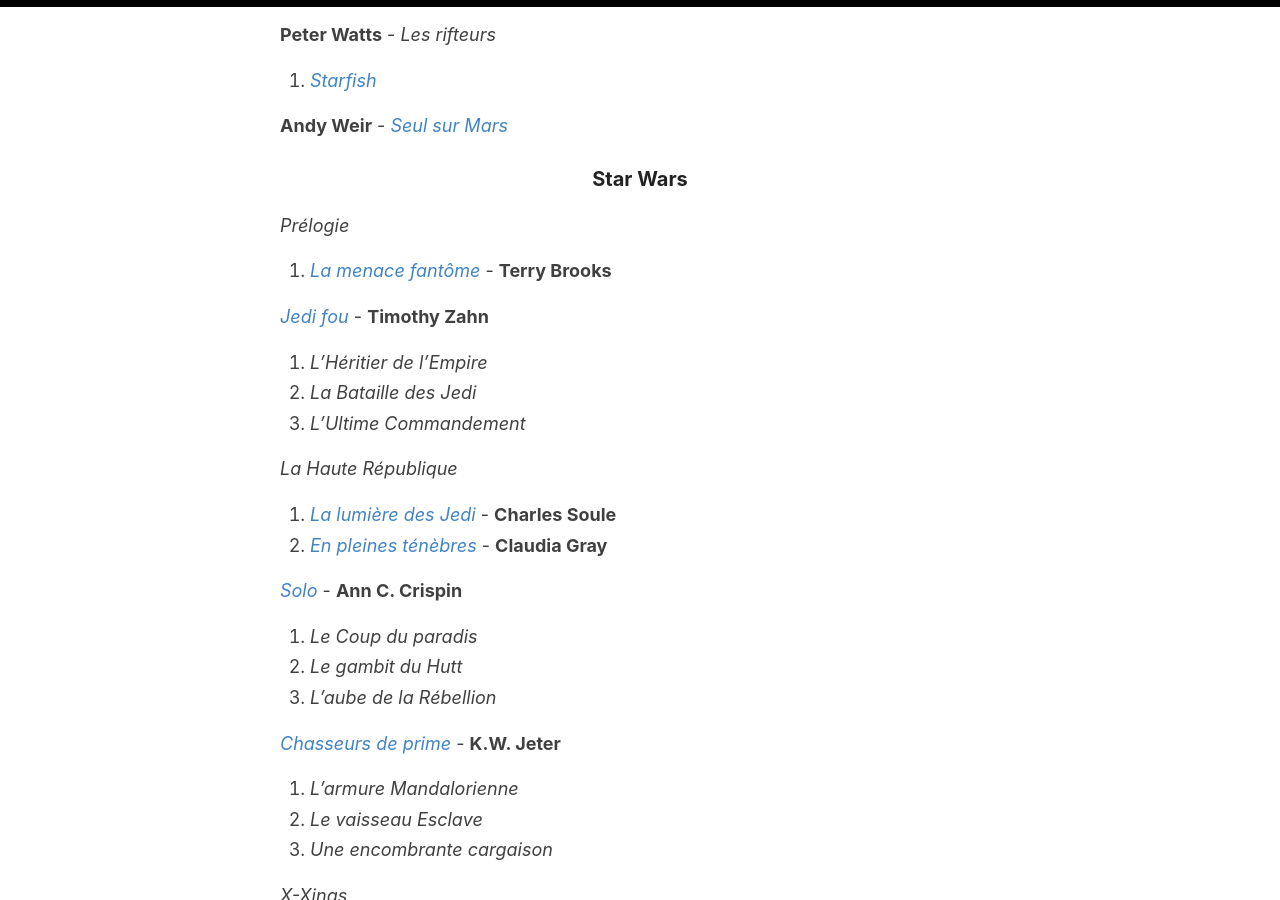
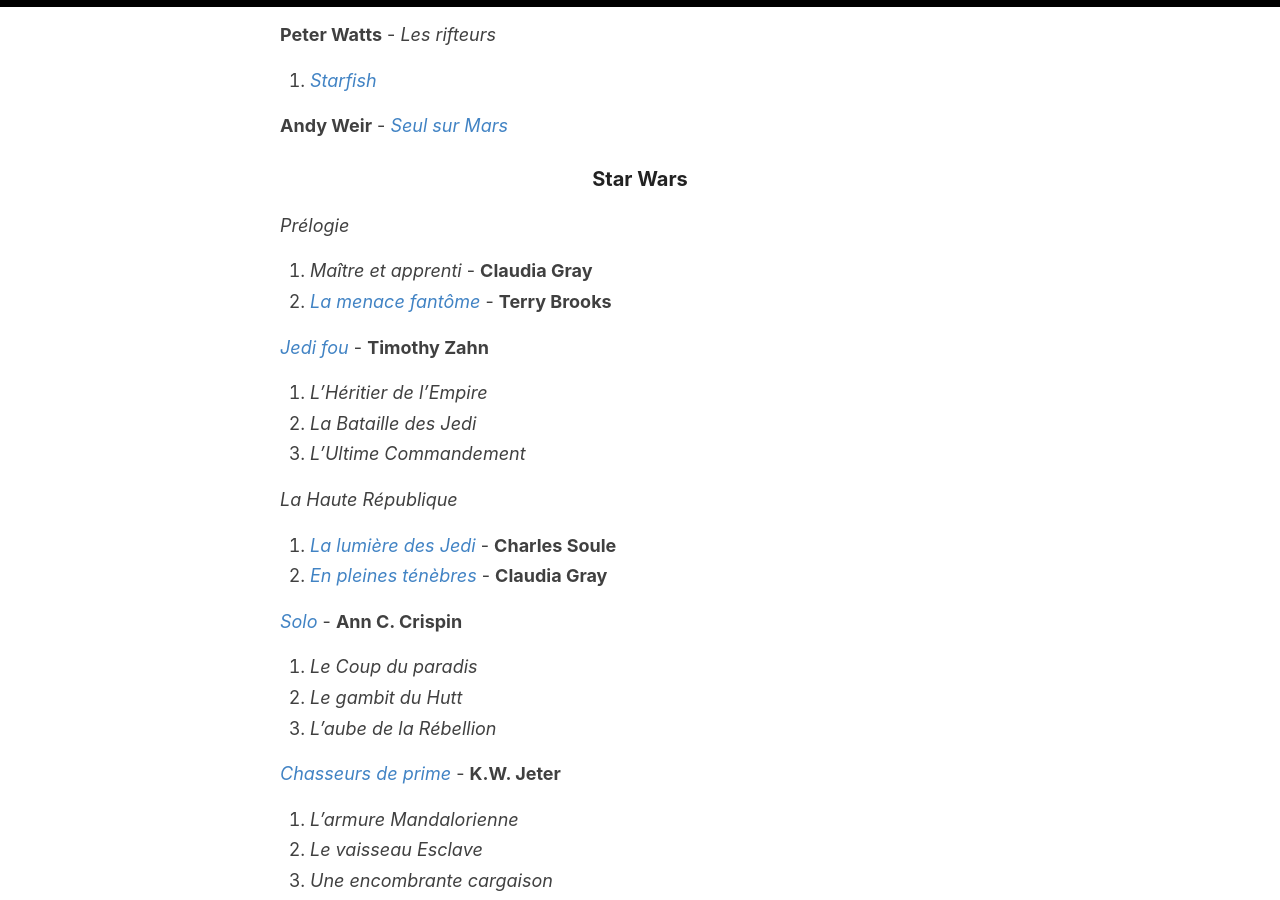
Before and after one commit to homeostasie/bouquins, a Jekyll site: the page built from _pages/lectures.md, in a window 1280 px wide and 900 px high, scrolled down 5657 px. Built offline with Jekyll 4.4.1, drawn with Linux system fonts in a browser that asks for light colours.

Commit message:
maj lectures et pal

```diff
--- a/_pages/lectures.md
+++ b/_pages/lectures.md
@@ -222,6 +222,7 @@
 ### Star Wars
 
 *Prélogie*
+0. *Maître et apprenti* - **Claudia Gray**
 1. [*La menace fantôme*](https://homeostasie.github.io/bouquins/SW_La-menace-fantome) - **Terry Brooks**
 
 [*Jedi fou*](https://homeostasie.github.io/bouquins/SW_Jedi-fou/) - **Timothy Zahn**
@@ -251,8 +252,8 @@
 # 3. Fantasy
 
 **Pierre Bottero** - *La Quête d'Ewilan*
-1. D'un monde à l'autre
-2. Les Frontières de glace
+1. *D'un monde à l'autre*
+2. *Les Frontières de glace*
 
 **Alain Damasio** - *La horde du contrevent*
 
```
Also changed, not shown: _pages/pal.md (+0 -1 lines).
